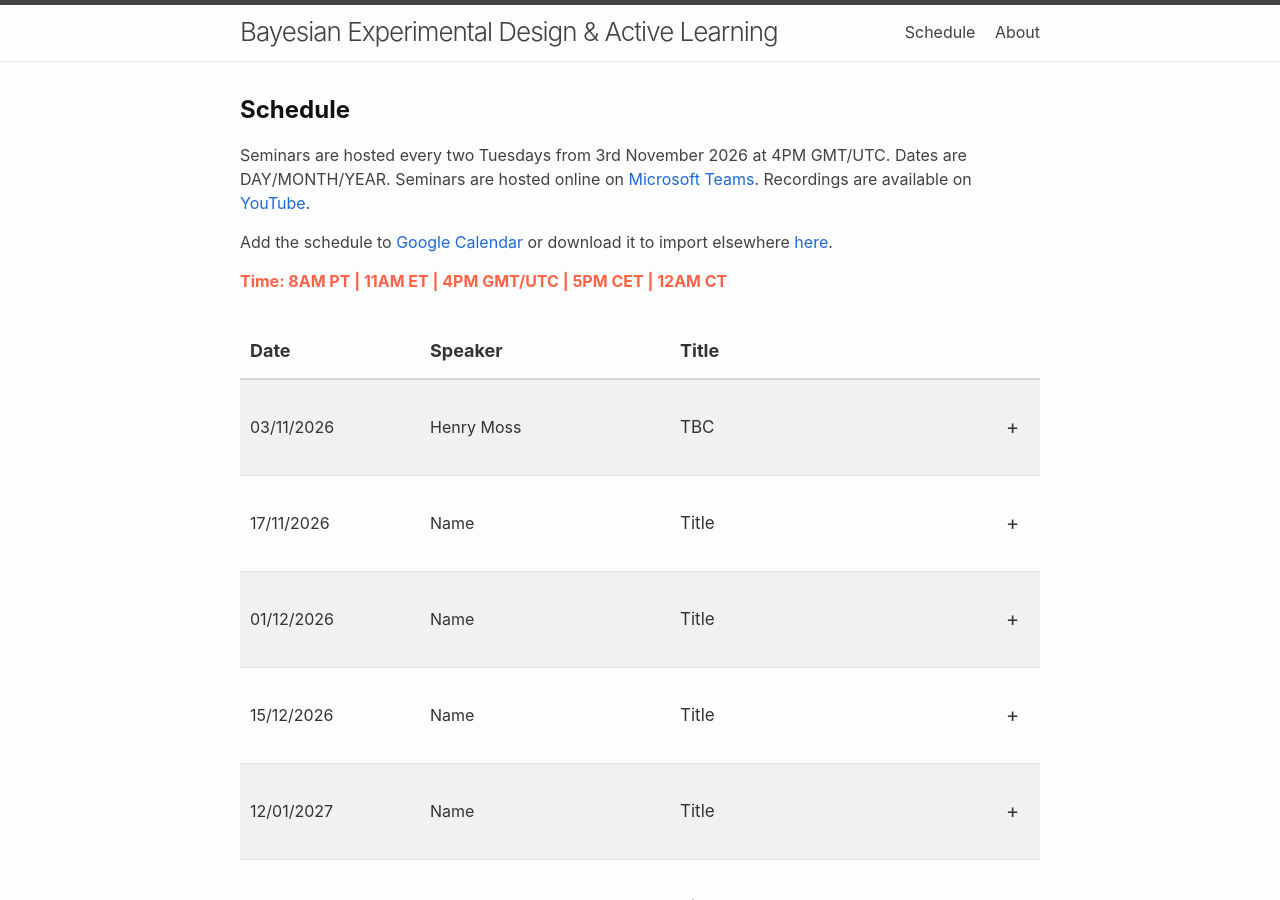
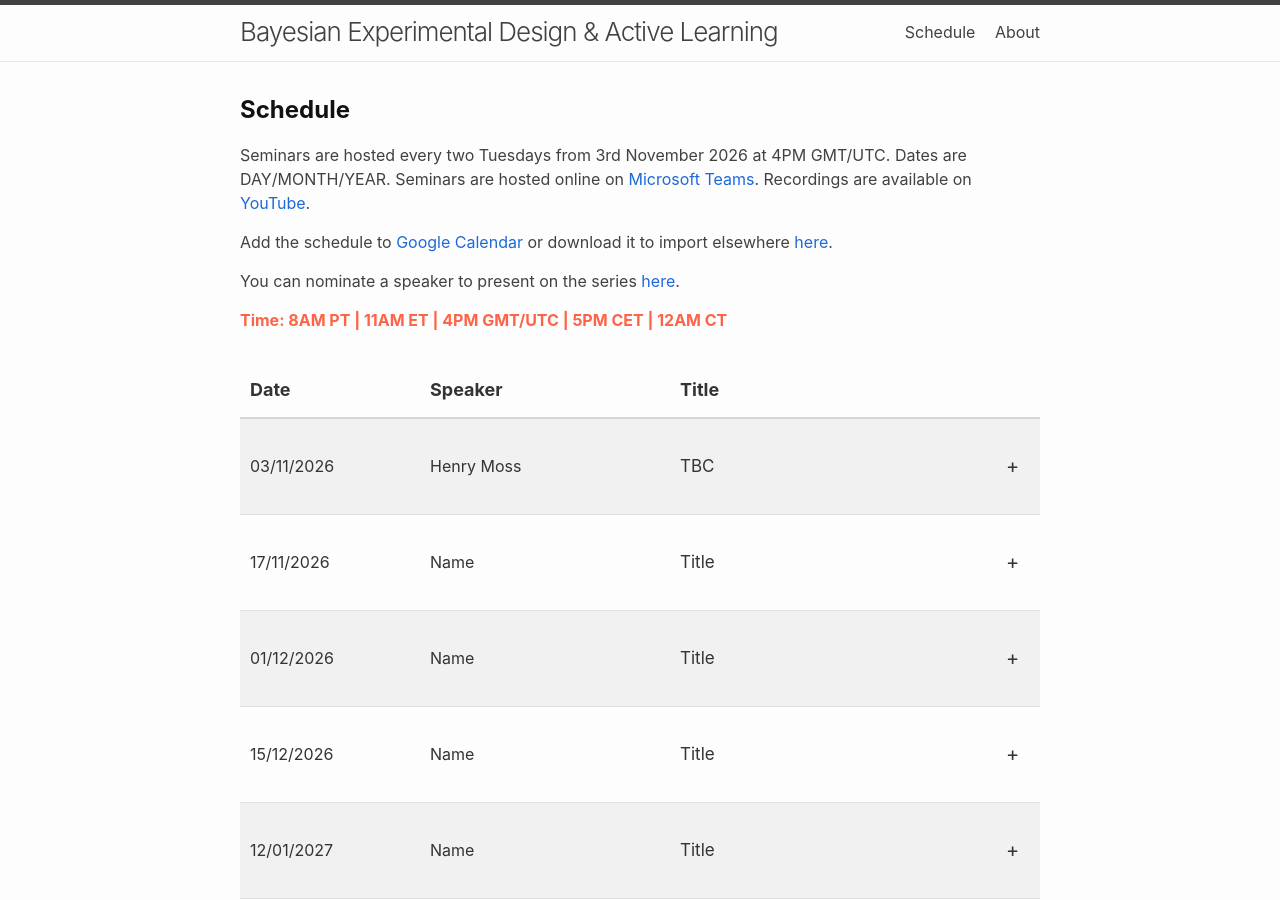
Before and after one commit to bayesiandesign/seminar, a Jekyll site: the page built from schedule.html, in a window 1280 px wide and 900 px high. Built offline with Jekyll 4.4.1, drawn with Linux system fonts in a browser that asks for light colours; nearby versions of some CDN libraries.

Commit message:
Update schedule.html

```diff
--- a/schedule.html
+++ b/schedule.html
@@ -9,6 +9,7 @@ permalink: /schedule/
 
   <p>Seminars are hosted every two Tuesdays from 3rd November 2026 at 4PM GMT/UTC. Dates are DAY/MONTH/YEAR. Seminars are hosted online on <a href="https://teams.microsoft.com/meet/380924451692686?p=I83LABVKH7uZp3dGE1">Microsoft Teams</a>. Recordings are available on <a href="http://www.youtube.com/@bayesiandesign">YouTube</a>.</p>
   <p>Add the schedule to <a href="https://calendar.google.com/calendar/embed?src=9ee9a2acd4f45e0f61c1103540cb3e29675374d2552908b06dc26bc0a59b9e87%40group.calendar.google.com&ctz=Europe%2FLondon">Google Calendar</a> or download it to import elsewhere <a href="https://calendar.google.com/calendar/ical/9ee9a2acd4f45e0f61c1103540cb3e29675374d2552908b06dc26bc0a59b9e87%40group.calendar.google.com/public/basic.ics">here</a>.</p>
+  <p>You can nominate a speaker to present on the series <a href="https://forms.cloud.microsoft/e/eDvCBX8h8h">here</a>.</p>
   <p style="color:Tomato;"><span style='font-weight: bold;'>Time: 8AM PT | 11AM ET | 4PM GMT/UTC | 5PM CET | 12AM CT</span></p>
 
   <div class="seminar-schedule">
```
